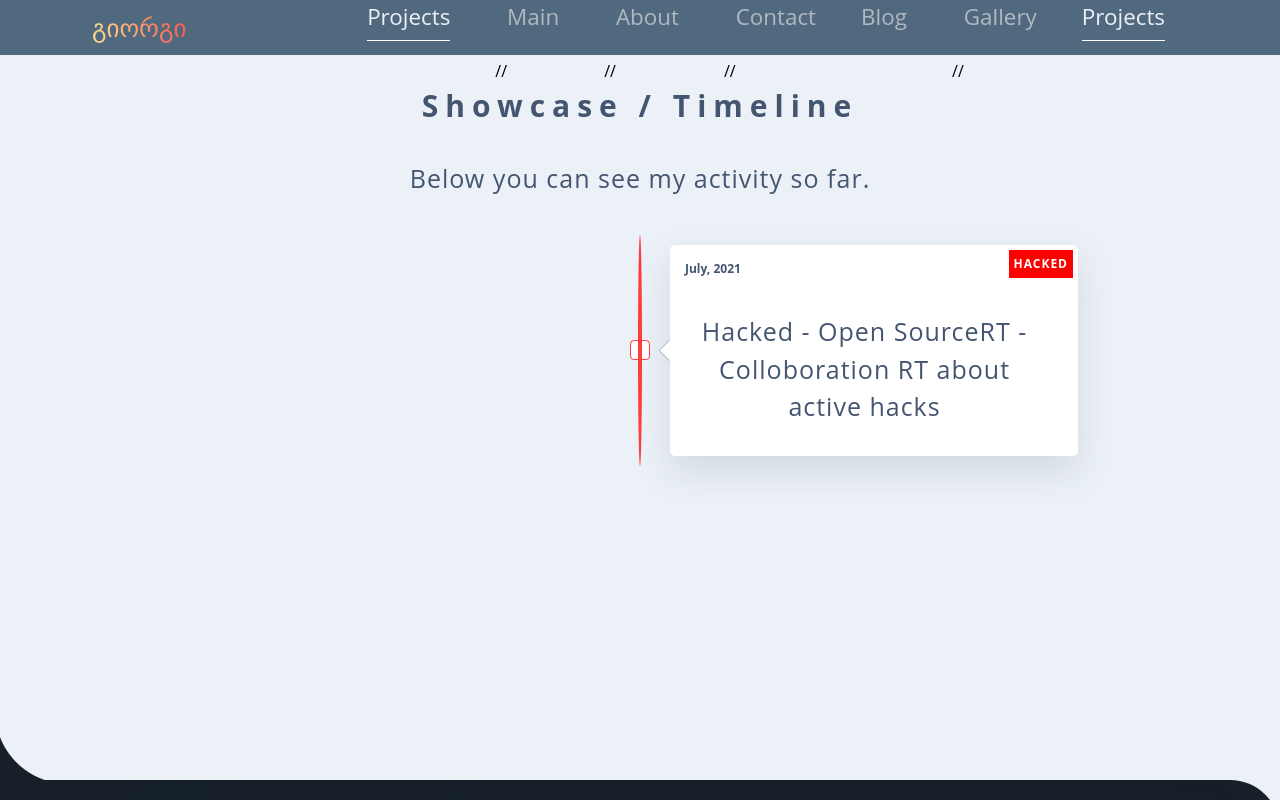
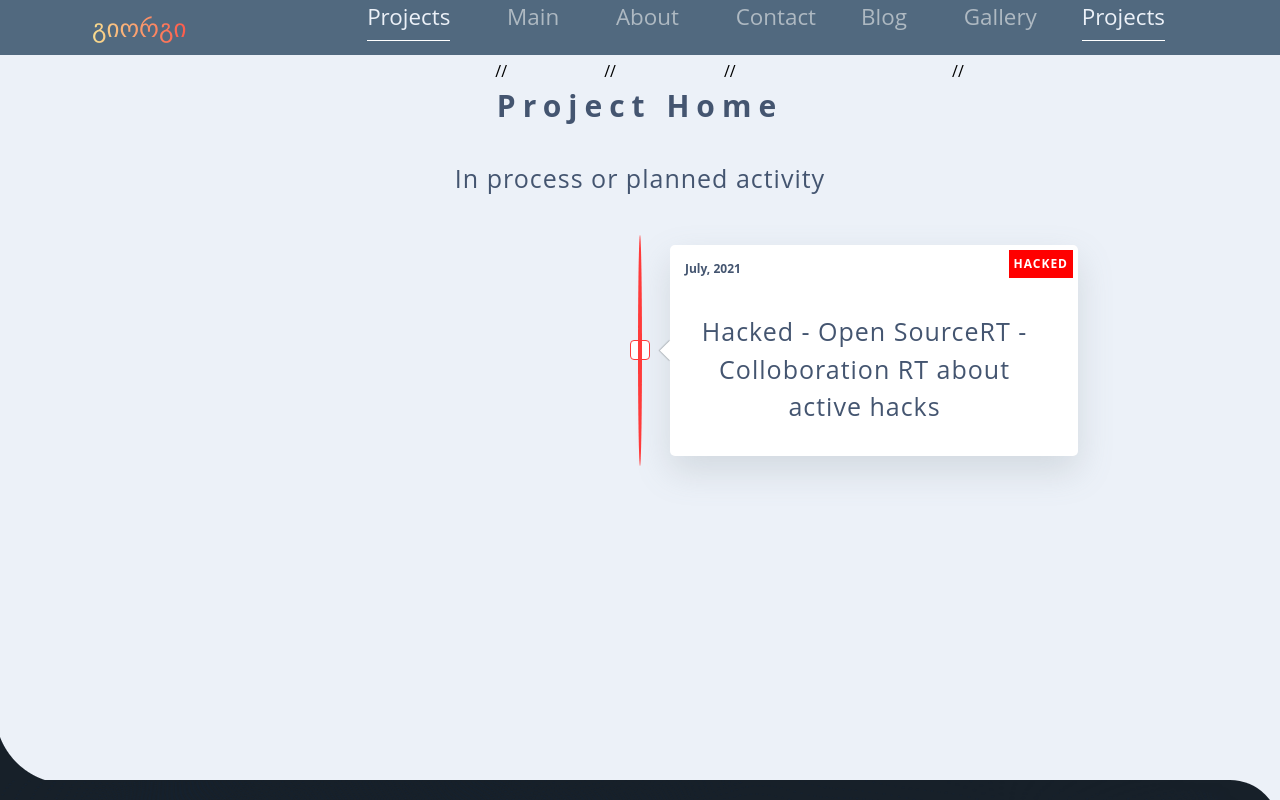
Before and after one commit to EarlGeorge/React-Gatsby, a Gatsby site: page /projects in a window 1280 px wide. Built offline with nearby package versions, Linux system fonts and the light colour scheme; Gatsby itself is replaced by a stand-in of ours.

Commit message:
Update projects.js

```diff
--- a/src/pages/projects.js
+++ b/src/pages/projects.js
@@ -31,8 +31,8 @@ const Projects = ({ data }) => {
     <Layout>
       <Container>
         <Seo title='Projects' />
-        <h1>Showcase / Timeline</h1>
-        <p>Below you can see my activity so far.</p>
+        <h1>Project Home</h1>
+        <p>In process or planned activity</p>
         <Timeline data={data.allMarkdownRemark.edges} />
       </Container>
     </Layout>
```
